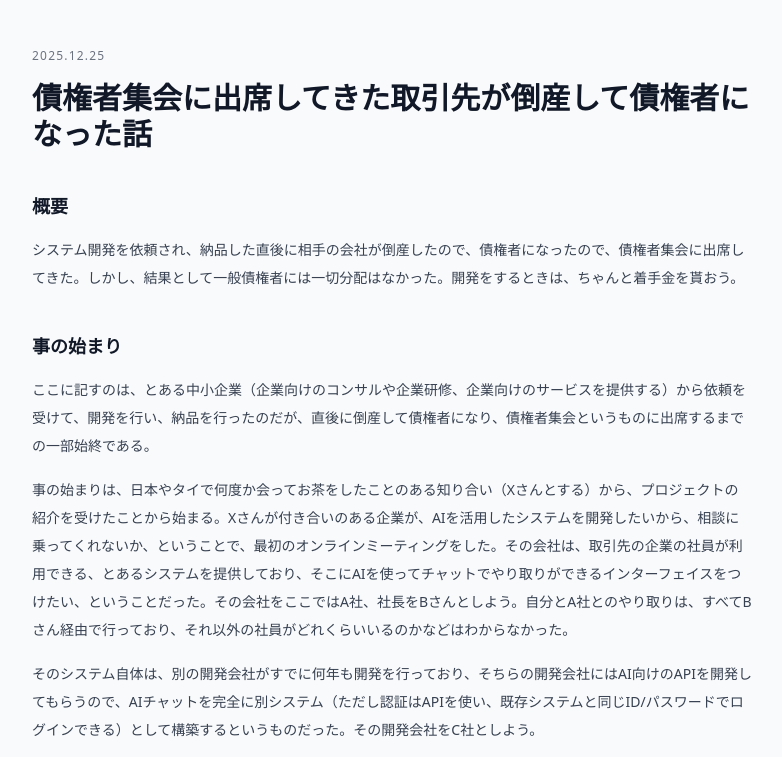
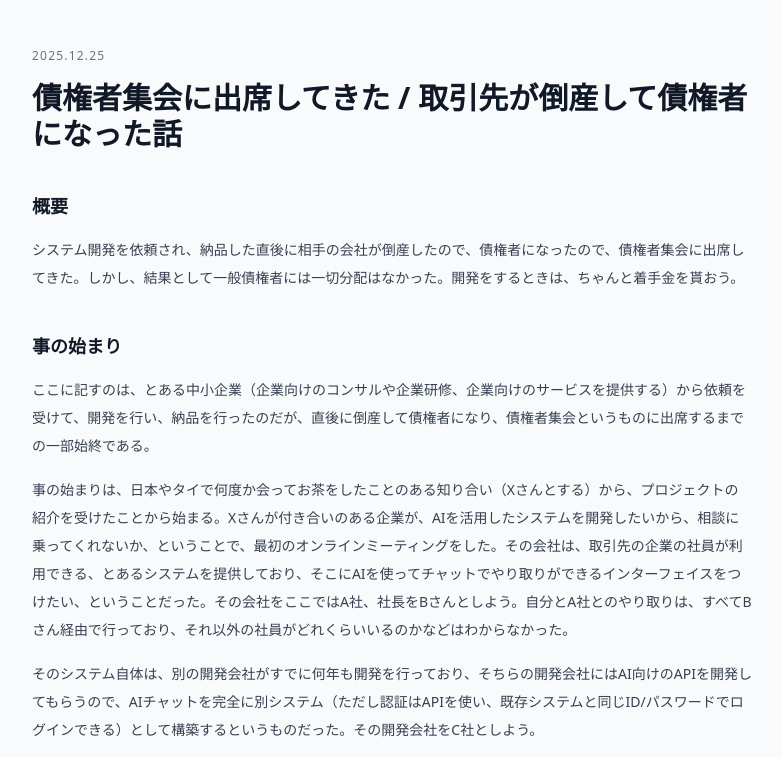
Before and after one commit to takaaki-mizuno/takaaki-mizuno.github.io, a plain HTML site: page docs/blog/2025/1225-creditor.html in a window 1280 px wide. Shown: the top 757 px of the page, without its empty margins (248-1030 px from the left). Drawn offline with nearby package versions, Linux system fonts and the light colour scheme.

Commit message:
Fixed title

```diff
--- a/docs/blog/2025/1225-creditor.html
+++ b/docs/blog/2025/1225-creditor.html
@@ -3,7 +3,7 @@
 <head>
   <meta charset="UTF-8" />
   <meta name="viewport" content="width=device-width, initial-scale=1.0" />
-  <title>債権者集会に出席してきた取引先が倒産して債権者になった話</title>
+  <title>債権者集会に出席してきた / 取引先が倒産して債権者になった話</title>
   <script src="https://cdn.tailwindcss.com"></script>
 </head>
 <body class="bg-gray-50 text-gray-900">
@@ -12,7 +12,7 @@
       <header class="space-y-4">
         <p class="text-xs uppercase tracking-widest text-gray-500">2025.12.25</p>
         <h1 class="text-2xl font-semibold leading-relaxed text-gray-900 sm:text-3xl">
-          債権者集会に出席してきた取引先が倒産して債権者になった話
+          債権者集会に出席してきた / 取引先が倒産して債権者になった話
         </h1>
       </header>
 
```
